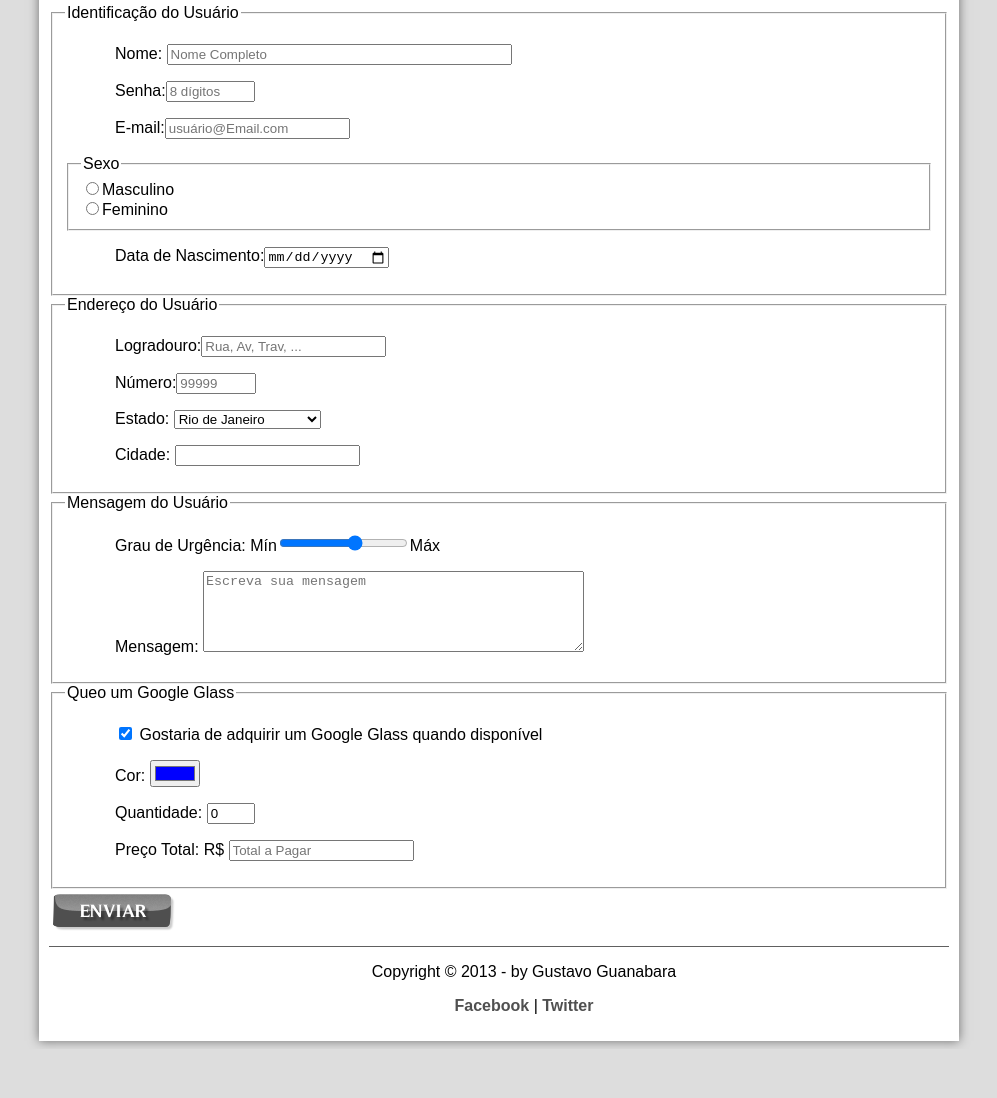
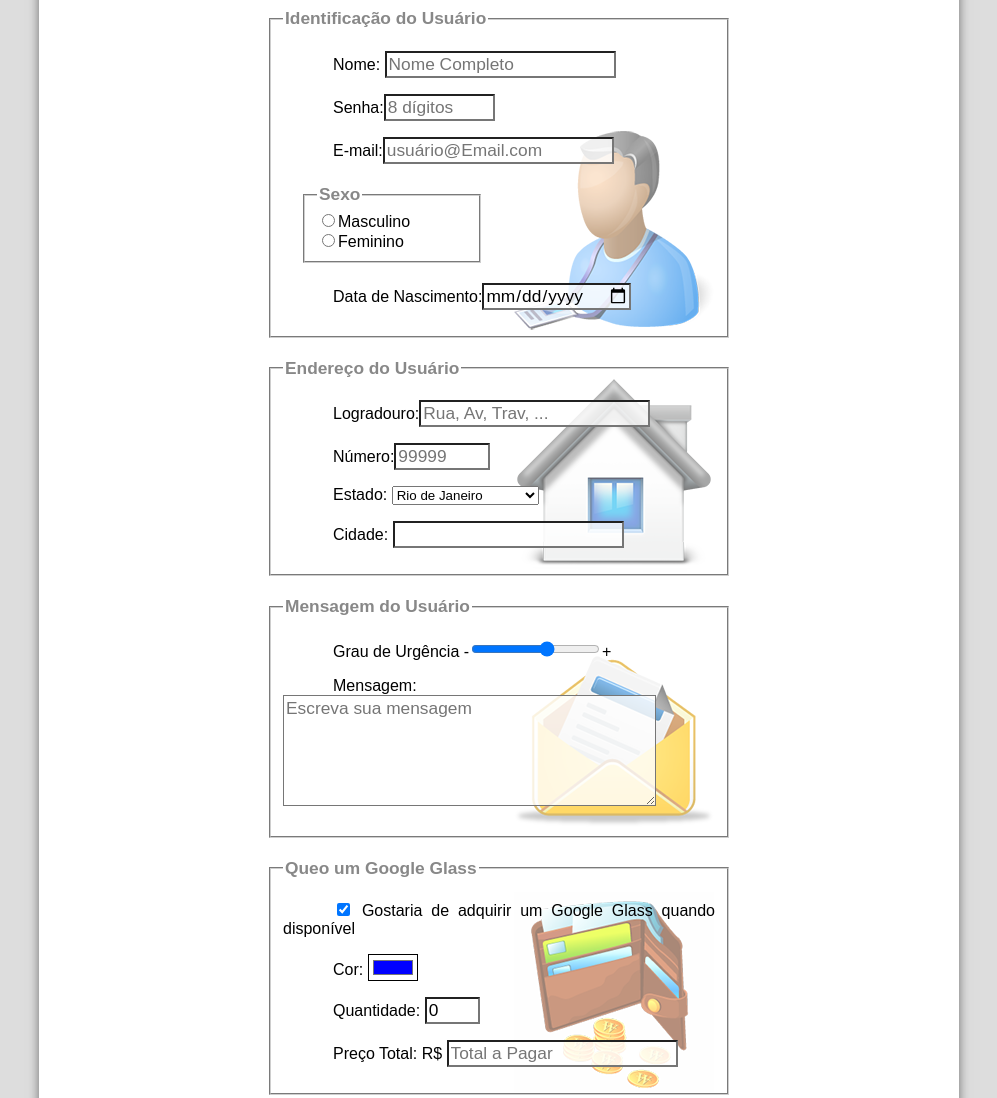
Before and after one commit to Tiagoksio/estudandoHTML_CSS_JS, a plain HTML site: page fale-conosco.html in a window 1280 px wide. Shown: the part 383-1481 px from the top of the page, without its empty margins (141-1138 px from the left). Before the commit the page ends 1432 px from the top, so only its background shows below. Drawn offline with Linux system fonts and the light colour scheme.

Commit message:
css formulario

```diff
--- /dev/null
+++ b/_css/form.css
@@ -0,0 +1,40 @@
+@charset "UTF-8";
+
+form {
+    width: 500px;
+    margin: auto;
+}
+input, textarea {
+    font-family: sans-serif;
+    font-weight: normal;
+    font-size: 13pt;
+    background-color: rgba(255, 255, 255, .8);
+}
+input:hover, textarea:hover {
+    background-color: #dddddd;
+}
+legend {
+    color: #888888;
+    font-weight: bold;
+    font-size: 13pt;
+    font-family: sans-serif;
+}
+fieldset {
+    border-color: #cecece;
+    margin: 20px;
+}
+fieldset#sexo {
+    width: 150px;
+}
+fieldset#usuario {
+    background: url("../_imagens/icone-contato.png") no-repeat 95% 95%;
+}
+fieldset#endereco {
+    background: url("../_imagens/icone-endereco.png") no-repeat 95% 95%;
+}
+fieldset#mensagem {
+    background: url("../_imagens/icone-mensagem.png") no-repeat 95% 95%;
+}
+fieldset#pedido {
+    background: url("../_imagens/icone-pagamento.png") no-repeat 95% 95%;
+}
--- a/fale-conosco.html
+++ b/fale-conosco.html
@@ -6,6 +6,7 @@
     <meta name="viewport" content="width=device-width, initial-scale=1.0">
     <title>Tudo sobre Google Glass</title>
     <link rel="stylesheet" type="text/css" href="_css/estilo.css">
+    <link rel="stylesheet" href="_css/form.css">
 </head>
 <body>
 <div id="interface">
@@ -37,7 +38,7 @@
         </article>
         <form method="POST" id="fContato" action="mailto:contato@cursoemvideo.com" oninput="calc_total();">
             <fieldset id="usuario"><legend>Identificação do Usuário</legend>
-                <p><label for="iNome">Nome:</label> <input type="text" name="nNome" id="iNome" size="40" maxlength="45" placeholder="Nome Completo"></p>
+                <p><label for="iNome">Nome:</label> <input type="text" name="nNome" id="iNome" size="20" maxlength="45" placeholder="Nome Completo"></p>
                 <p><label for="iSenha">Senha:</label><input type="password" name="nSenha" id="iSenha" size="8" maxlength="8" placeholder="8 dígitos"></p>
                 <p><label for="iEmail">E-mail:</label><input type="email" name="nEmail" id="iEmail" size="20" maxlength="30" placeholder="usuário@Email.com"></p>
                 <fieldset id="sexo"><legend>Sexo</legend>
@@ -72,10 +73,10 @@
                 </datalist>
             </fieldset>
             <fieldset id="mensagem"><legend>Mensagem do Usuário</legend>
-                <p><label for="iUrg">Grau de Urgência:</label>
-                Mín<input type="range" name="nUrg" id="iUrg" step="2" min="0" max="10">Máx</p>
+                <p><label for="iUrg">Grau de Urgência</label>
+                -<input type="range" name="nUrg" id="iUrg" step="2" min="0" max="10">+</p>
                 <p><label for="iMsg">Mensagem:</label>
-                <textarea name="nMsg" id="iMsg" cols="45" rows="5" placeholder="Escreva sua mensagem"></textarea></p>
+                <textarea name="nMsg" id="iMsg" cols="35" rows="5" placeholder="Escreva sua mensagem"></textarea></p>
             </fieldset>
             <fieldset id="pedido"><legend>Queo um Google Glass</legend>
                 <p><input type="checkbox" name="nPed" id="iPed" checked>
```
